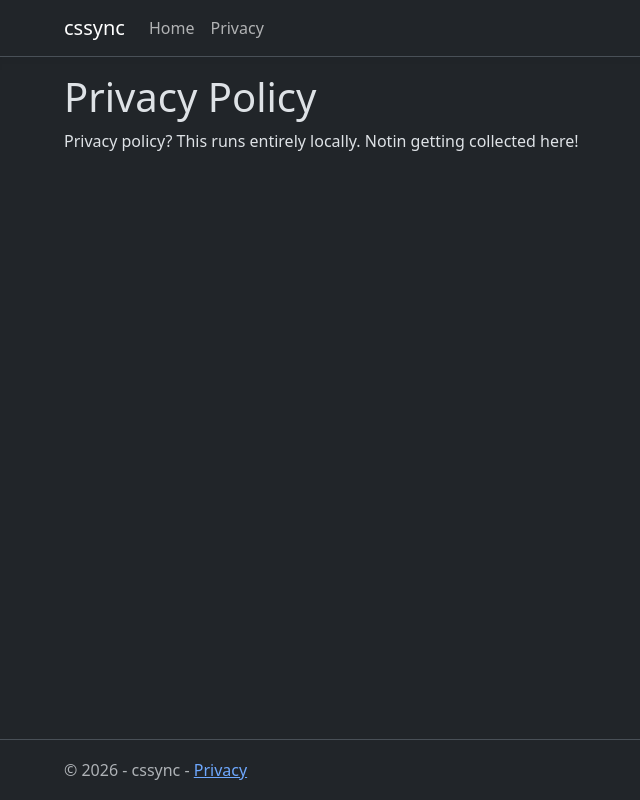
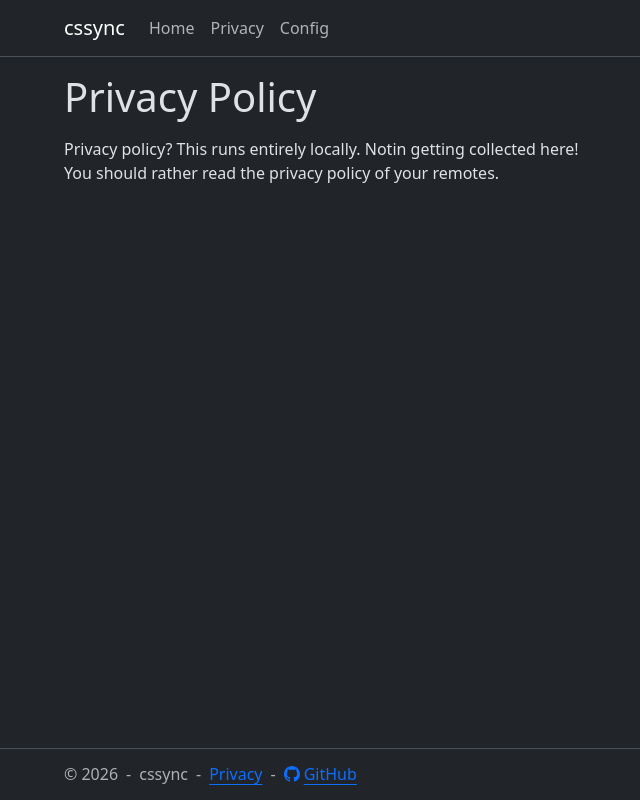
Before and after one commit to Akeoott/cssync, an ASP.NET Core app: page /Privacy in a window 1280 px wide. Shown: the whole page, without its empty margins (18-658 px from the left). Run offline with ASP.NET Core 8, Linux system fonts and the light colour scheme; style sheets or scripts are compiled from the project's sources.

Commit message:
feat: add Config page and update navigation links
- add config page
- update privacy policy
- add icons and github to footer

```diff
--- a/src/cssync.Web/Pages/Index.cshtml
+++ b/src/cssync.Web/Pages/Index.cshtml
@@ -1,7 +1,7 @@
 @page
 @model IndexModel
 @{
-    ViewData[index: "Title"] = "Home page";
+    ViewData[index: "Title"] = "Home";
 }
 
 <div class="text-center">
--- a/src/cssync.Web/Pages/Privacy.cshtml
+++ b/src/cssync.Web/Pages/Privacy.cshtml
@@ -3,6 +3,10 @@
 @{
     ViewData[index: "Title"] = "Privacy Policy";
 }
-<h1>@ViewData[index: "Title"]</h1>
 
-<p>Privacy policy? This runs entirely locally. Notin getting collected here!</p>
+<h1 class="pb-2">@ViewData[index: "Title"]</h1>
+
+<p>
+    Privacy policy? This runs entirely locally. Notin getting collected here!<br>
+    You should rather read the privacy policy of your remotes.
+</p>
--- a/src/cssync.Web/Pages/Shared/_Layout.cshtml
+++ b/src/cssync.Web/Pages/Shared/_Layout.cshtml
@@ -26,11 +26,15 @@
                         <li class="nav-item">
                             <a class="nav-link" asp-area="" asp-page="/Privacy">Privacy</a>
                         </li>
+                        <li class="nav-item">
+                            <a class="nav-link" asp-area="" asp-page="/Config">Config</a>
+                        </li>
                     </ul>
                 </div>
             </div>
         </nav>
     </header>
+
     <div class="container">
         <main role="main" class="pb-3">
             @RenderBody()
@@ -39,7 +43,17 @@
 
     <footer class="border-top footer text-muted">
         <div class="container">
-            &copy; 2026 - cssync - <a asp-area="" asp-page="/Privacy">Privacy</a>
+            <p class="my-3 h6 d-flex align-items-left justify-content-left flex-wrap gap-2">
+                <span>&copy; 2026</span> -
+                <span>cssync</span> -
+                <a class="icon-link link-primary" asp-area="" asp-page="/Privacy">Privacy</a> -
+                <a class="icon-link link-primary d-inline-flex align-items-left gap-1" href="https://github.com/Akeoott/cssync" target="_blank" referrerpolicy="strict-origin-when-cross-origin">
+                    <svg xmlns="http://www.w3.org/2000/svg" class="bi bi-github" fill="currentColor" viewBox="0 0 16 16">
+                        <path d="M8 0C3.58 0 0 3.58 0 8c0 3.54 2.29 6.53 5.47 7.59.4.07.55-.17.55-.38 0-.19-.01-.82-.01-1.49-2.01.37-2.53-.49-2.69-.94-.09-.23-.48-.94-.82-1.13-.28-.15-.68-.52-.01-.53.63-.01 1.08.58 1.23.82.72 1.21 1.87.87 2.33.66.07-.52.28-.87.51-1.07-1.78-.2-3.64-.89-3.64-3.95 0-.87.31-1.59.82-2.15-.08-.2-.36-1.02.08-2.12 0 0 .67-.21 2.2.82.64-.18 1.32-.27 2-.27s1.36.09 2 .27c1.53-1.04 2.2-.82 2.2-.82.44 1.1.16 1.92.08 2.12.51.56.82 1.27.82 2.15 0 3.07-1.87 3.75-3.65 3.95.29.25.54.73.54 1.48 0 1.07-.01 1.93-.01 2.2 0 .21.15.46.55.38A8.01 8.01 0 0 0 16 8c0-4.42-3.58-8-8-8" />
+                    </svg>
+                    GitHub
+                </a>
+            </p>
         </div>
     </footer>
 
```
Also changed, not shown: src/cssync.Web/Pages/Config.cshtml (added, +7 -0 lines), src/cssync.Web/Pages/Config.cshtml.cs (added, +17 -0 lines).
